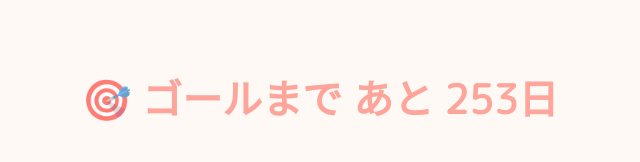
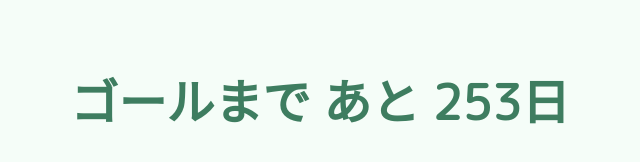
Before and after one commit to mi00000000/counter_widget, a plain HTML site: page index.html in a window 1280 px wide. Shown: the whole page, without its empty margins (320-960 px from the left). Drawn offline with Linux system fonts and the light colour scheme.

Commit message:
Add files via upload

```diff
--- a/index.html
+++ b/index.html
@@ -6,30 +6,39 @@
   <link href="https://fonts.googleapis.com/css2?family=M+PLUS+Rounded+1c&display=swap" rel="stylesheet">
   <style>
     body {
+      font-family: 'M PLUS Rounded 1c', sans-serif;
+      background-color: #f5fdf8; /* やわらかいミントグリーン背景 */
+      color: #333;
       text-align: center;
-      font-family: 'M PLUS Rounded 1c', sans-serif;
-      background-color: #fef9f4;
-      color: #555;
       padding: 40px;
     }
 
     h1 {
-      font-size: 24px;
-      margin-bottom: 10px;
-      animation: glow 2s ease-in-out infinite;
+      font-size: 28px;
+      color: #3e7d60; /* アクセントグリーン */
+      margin-bottom: 20px;
+      animation: fadeIn 1s ease-in-out;
     }
 
     #countdown {
-      font-size: 40px;
+      font-size: 48px;
+      font-weight: bold;
+      color: #3e7d60; /* 同じアクセントカラーで統一感 */
       margin-top: 20px;
-      color: #ff6f61;
+      animation: floatText 3s ease-in-out infinite;
     }
 
-    @keyframes glow {
-      0%, 100% { opacity: 1; }
-      50% { opacity: 0.6; }
+    @keyframes fadeIn {
+      0% { opacity: 0; transform: translateY(-10px); }
+      100% { opacity: 1; transform: translateY(0); }
+    }
+
+    @keyframes floatText {
+      0%, 100% { transform: translateY(0); }
+      50% { transform: translateY(-5px); }
     }
   </style>
+
 </head>
 <body>
   <h1 id="countdown">🎯 読み込み中…</h1>
@@ -48,7 +57,7 @@
       const days = Math.floor(diff / (1000 * 60 * 60 * 24));
 
       const title = titleParam ? decodeURIComponent(titleParam) : "ゴール";
-      countdown.textContent = `🎯 ${title}まで あと ${days}日`;
+      countdown.textContent = `${title}まで あと ${days}日`;
     }
 
     setInterval(updateCountdown, 1000);
```
